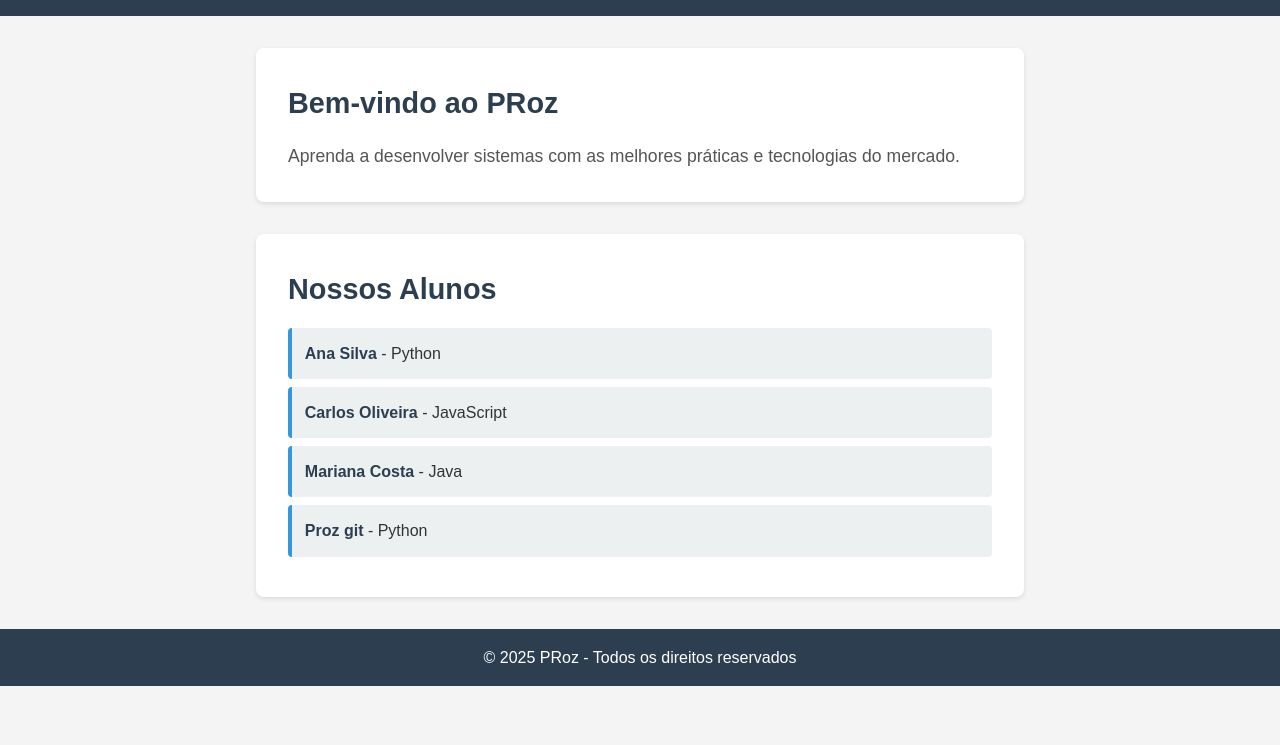
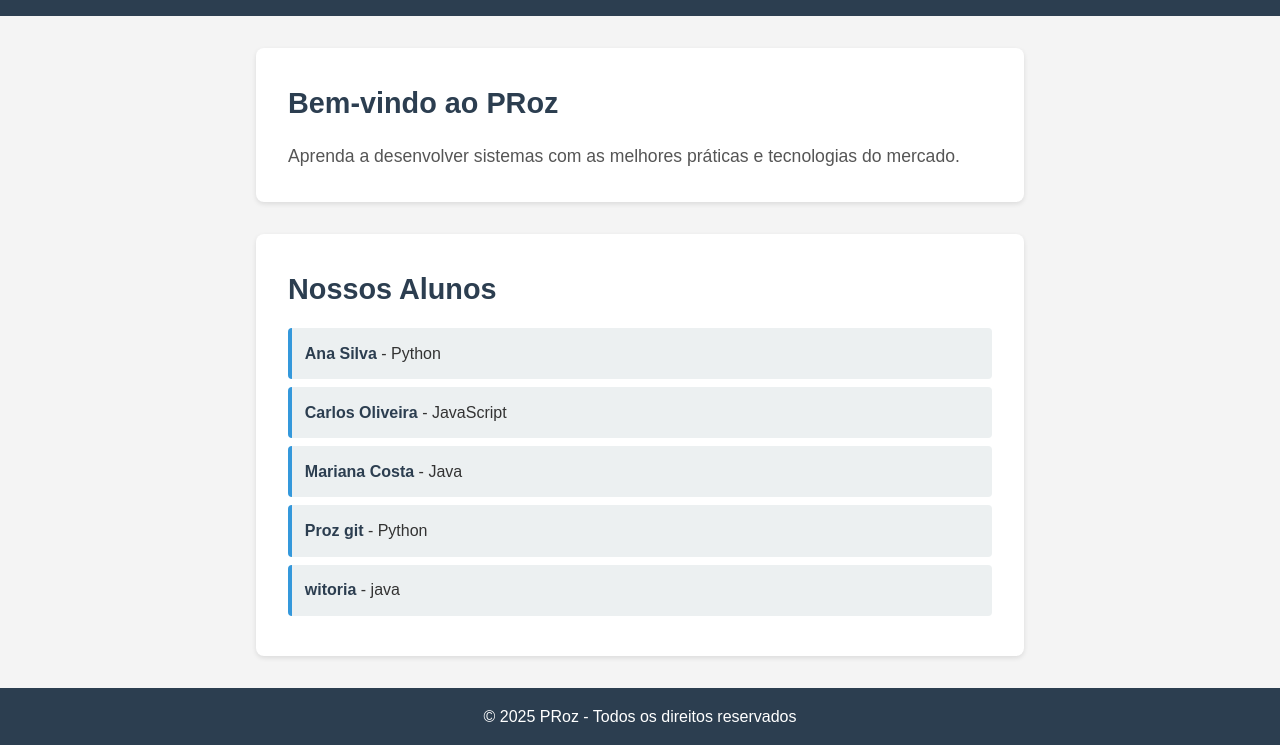
Before and after one commit to PunisherGu/proz_git, a plain HTML site: page index.html in a window 1280 px wide. Shown: the part 164-909 px from the top of the page. Before the commit the page ends 850 px from the top, so only its background shows below. Drawn offline with Linux system fonts and the light colour scheme.

Commit message:
Adicionando witoria

```diff
--- a/index.html
+++ b/index.html
@@ -33,6 +33,9 @@
                 <li>
                     <strong>Proz git</strong> - Python
                 </li>
+                <li>
+                    <strong>witoria</strong> - java
+                </li>
                 </li>
             </ul>
         </section>
```
